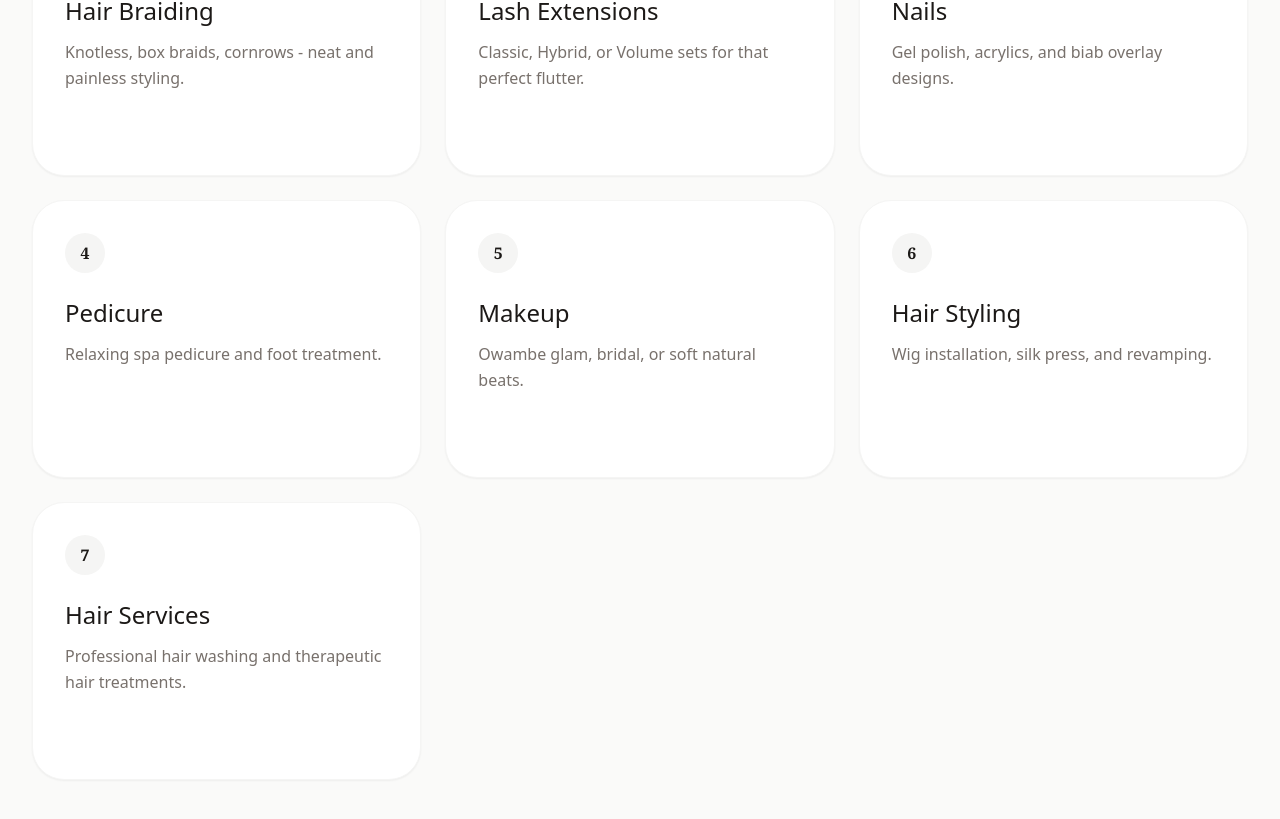
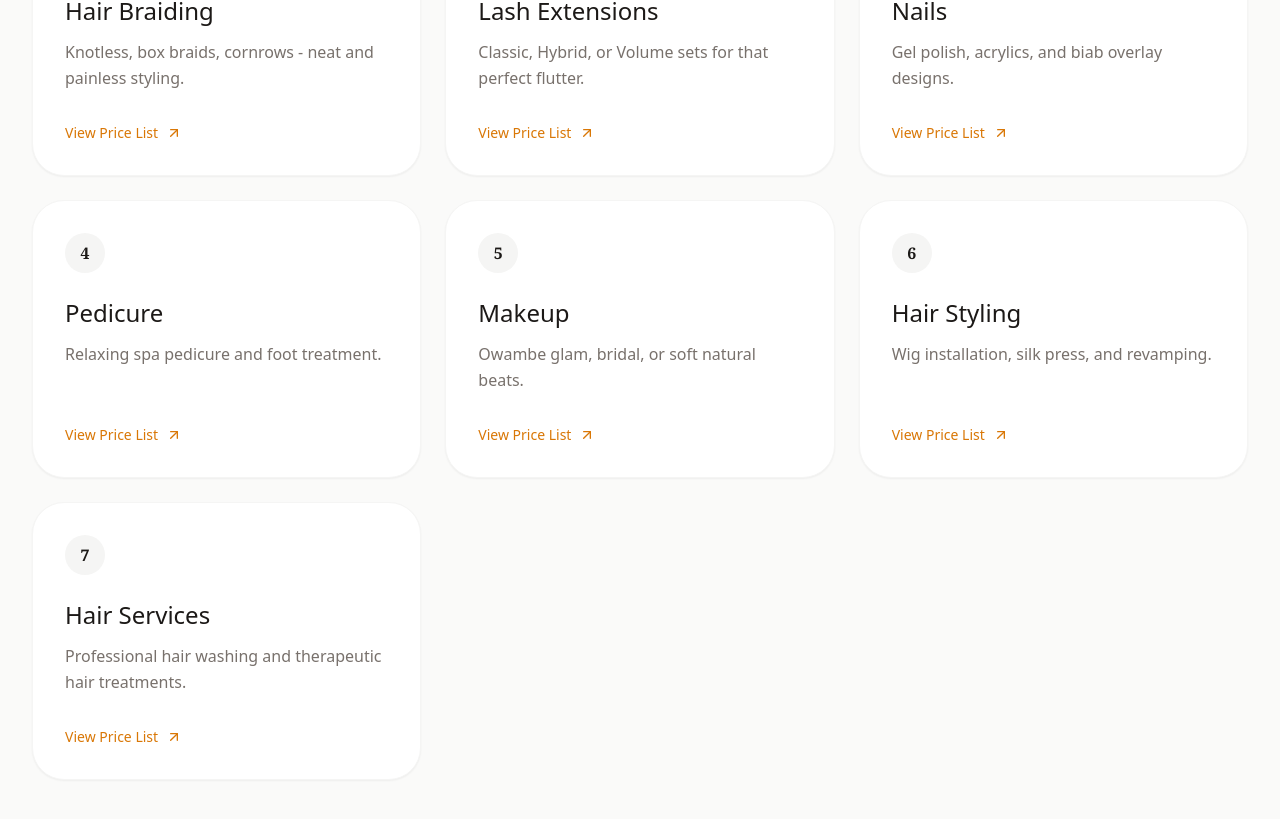
Before and after one commit to Cephaskris/j-beauty-studio, a React (Vite) app: page / in a window 1280 px wide. Shown: the part 2078-2897 px from the top of the page. Built offline with nearby package versions, Linux system fonts and the light colour scheme; no server answers; the database is empty.

Commit message:
style: make service card buttons always visible

```diff
--- a/App.tsx
+++ b/App.tsx
@@ -106,7 +106,7 @@ const ServicesSection = ({ onOpenPriceList }: { onOpenPriceList: (category: stri
               <p className="text-stone-500 group-hover:text-stone-400 text-base leading-relaxed">{s.desc}</p>
             </div>
 
-            <div className="mt-8 flex items-center gap-2 text-sm font-medium text-amber-600 opacity-0 group-hover:opacity-100 transform translate-y-2 group-hover:translate-y-0 transition-all duration-300">
+            <div className="mt-8 flex items-center gap-2 text-sm font-medium text-amber-600 transition-all duration-300">
               {s.title === "Hair Braiding" || s.title === "Lash Extensions" || s.title === "Nails" || s.title === "Pedicure" || s.title === "Makeup" || s.title === "Hair Styling" || s.title === "Hair Services" ? (
                 <span className="flex items-center gap-2">
                   View Price List <ArrowUpRight className="w-4 h-4" />
```
